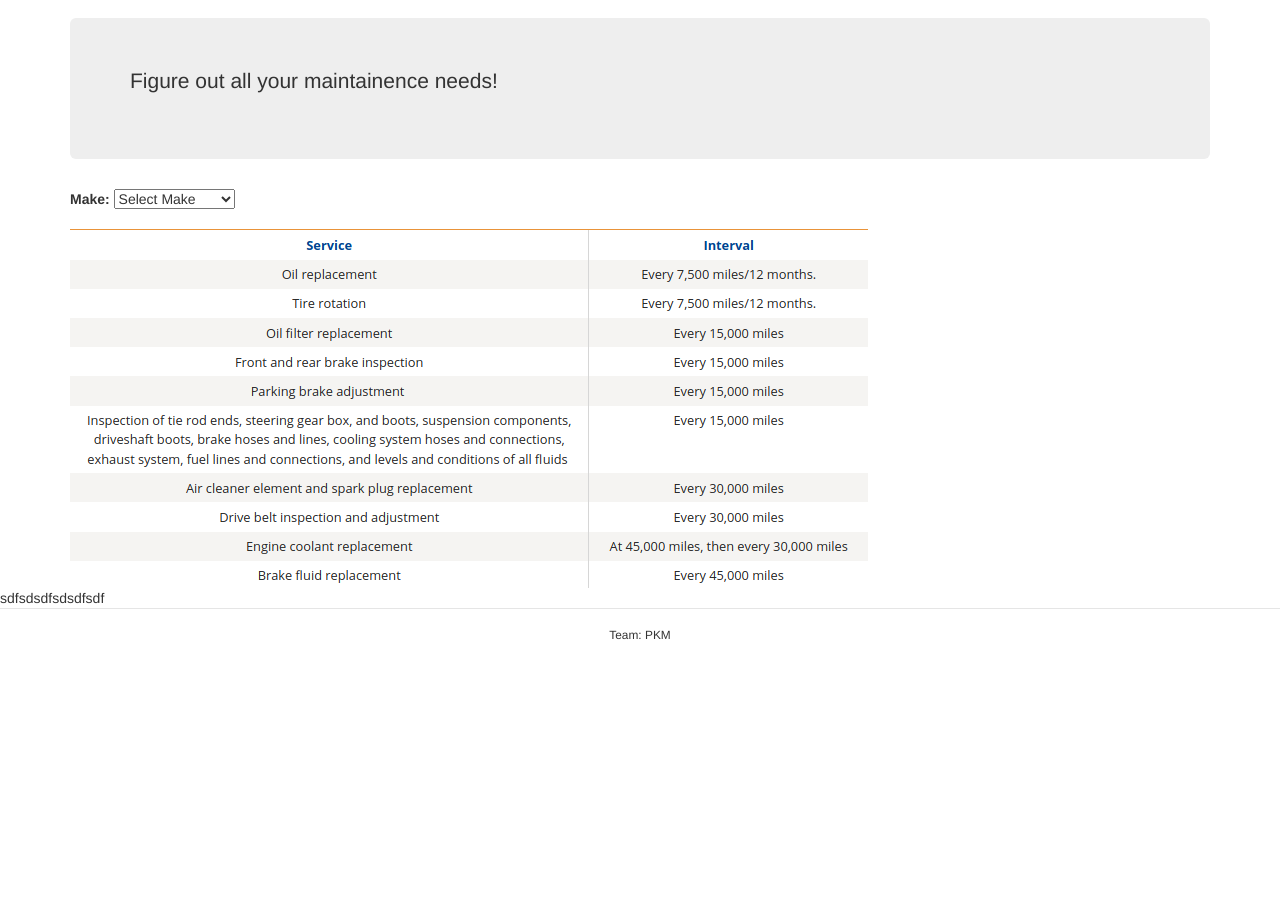
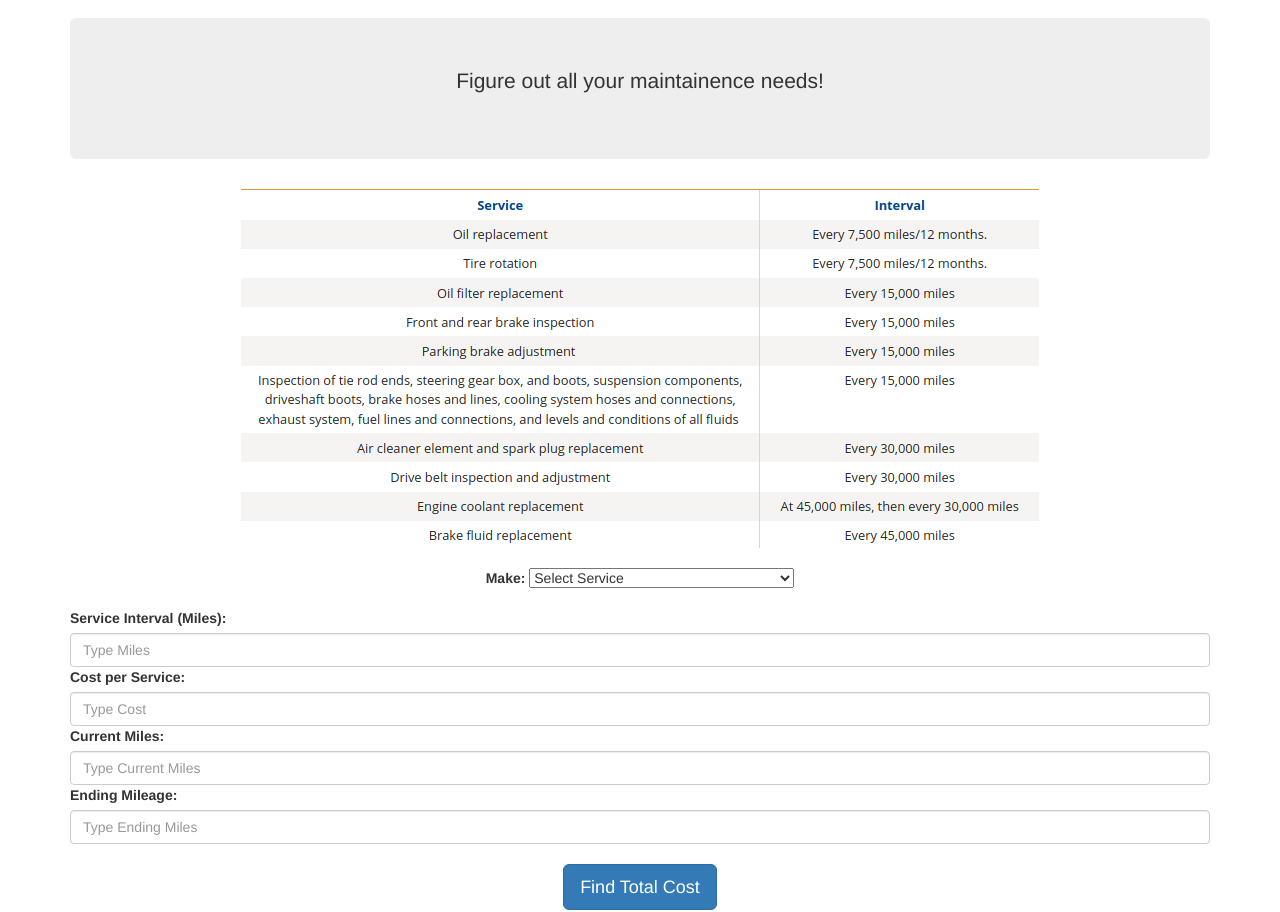
Before and after one commit to michaels107/CarPriceAnalysis, a plain HTML site: page bootstrap/maintainence.html in a window 1280 px wide. Shown: the part 54-966 px from the top of the page. Before the commit the page ends 800 px from the top, so only its background shows below. Drawn offline with nearby package versions, Linux system fonts and the light colour scheme.

Commit message:
CSS and creating front-end of maintence page

```diff
--- a/bootstrap/maintainence.html
+++ b/bootstrap/maintainence.html
@@ -12,14 +12,6 @@
     <script src="https://ajax.googleapis.com/ajax/libs/jquery/1.11.3/jquery.min.js"></script>
     <script type="text/javascript" src="site.js" async></script>
     <script src="js/bootstrap.min.js"></script>
-    <!-- <div class="topnav" id="myTopnav">
-            <a href="index.html" class="active">Final Price Calculation</a>
-            <a href="depreciation.html">Depreciation</a>
-            <a href="maintainence.html">Maintainence</a>
-            <a href="javascript:void(0);" class="icon" onclick="myFunction()">
-              <i class="fa fa-bars"></i>
-            </a>
-          </div> -->
 </head>
 
 <body>
@@ -36,71 +28,72 @@
             </ul>
         </div>
     </nav>
+    <div class="container text-center">
+        <div class="jumbotron">
             <div class="container">
-        <div class="jumbotron">
                 <p> Figure out all your maintainence needs!</p>
             </div>
         </div>
-    <form class="finalpricecalculation">
-        <div class="container">
+    </div>
+    <div class="container text-center">
+        <img src="images\Honda Maintainence.png" alt="Honda Maintainence ">
+    </div>
+
+    <br>
+    <form class="finalmaintainenceprice">
+        <div class="form-row text-center">
+            <div class="col">
                 <div class="form-group">
                     <label class=".control-label">Make:</label>
-                <select name="make" id="make">
-          <option value=""> Select Make </option>
-          <option value="acura">Acura</option>
-          <option value="alfa-romeo">Alfa Romeo</option>
-          <option value="audi">Audi</option>
-          <option value="bentley">Bentley</option>
-          <option value="bmw">BMW</option>
-          <option value="buick">Buick</option>
-          <option value="cadillac">Cadillac</option>
-          <option value="chevrolet">Chevrolet</option>
-          <option value="chrysler">Chrysler</option>
-          <option value="dodge">Dodge</option>
-          <option value="fiat">FIAT</option>
-          <option value="ford">Ford</option>
-          <option value="genesis">Genesis</option>
-          <option value="gmc">GMC</option>
-          <option value="honda">Honda</option>
-          <option value="hyundai">Hyundai</option>
-          <option value="infiniti">INFINITI</option>
-          <option value="jaguar">Jaguar</option>
-          <option value="jeep">Jeep</option>
-          <option value="kia">KIA</option>
-          <option value="land-rover">Land Rover</option>
-          <option value="lexus">Lexus</option>
-          <option value="lincoln">Lincoln</option>
-          <option value="maserati">Maserati</option>
-          <option value="mazda">Mazda</option>
-          <option value="mercedes-benz">Mercedes-Benz</option>
-          <option value="mini">MINI</option>
-          <option value="mitsubishi">Mitsubishi</option>
-          <option value="nissan">Nissan</option>
-          <option value="porsche">Porsche</option>
-          <option value="ram">RAM</option>
-          <option value="subaru">Subaru</option>
-          <option value="tesla">Tesla</option>
-          <option value="toyota">Toyota</option>
-          <option value="volkswagen">Volkswagen</option>
-          <option value="volvo">Volvo</option>
+                    <select name="service" id="service">
+                            <option value=""> Select Service </option>
+                            <option value="Oil Replacement"> Oil Replacement </option>
+                            <option value="Tire Rotation"> Tire Rotation </option>
+                            <option value="Oil Filter Replacement"> Oil Filter Replacement </option>
+                            <option value="Brake Inspection"> Brake Inspection </option>
+                            <option value="Full Inspection"> Full Inspection </option>
+                            <option value="Air Cleaner & Spark Plug Replacement"> Air Cleaner & Spark Plug Replacement </option>
+                            <option value="Drive Belt Inspection/Adjustment"> Drive Belt Inspection/Adjustment </option>
+                            <option value="Engine Coolant Replacement"> Engine Coolant Replacement </option>
+                            <option value="Brake Fluid Replacement"> Brake Fluid Replacement </option>
                         </select>
                 </div>
             </div>
+        </div>
+        <div class="container">
+            <label class=".control-label">Service Interval (Miles):</label>
+            <input class="form-control" id="Service Interval" type="text" placeholder="Type Miles"></input>
+        </div>
+        <div class="container">
+            <label class=".control-label">Cost per Service:</label>
+            <input class="form-control" id="costservice" type="text" placeholder="Type Cost"></input>
+        </div>
+        <div class="container">
+            <label class=".control-label">Current Miles:</label>
+            <input class="form-control" id="miles" type="text" placeholder="Type Current Miles"></input>
+        </div>
+        <div class="container">
+            <label class=".control-label">Ending Mileage:</label>
+            <input class="form-control" id="endmiles" type="text" placeholder="Type Ending Miles"></input>
+        </div>
+    </form>
 
+    <br>
+    <div class=" col text-center">
         <div class="container">
-            <img src="images\Honda Maintainence.png" alt="Honda Maintainence ">
+            <button class="btn btn-primary btn-lg" form="finalmaintainenceprice" type="button" onclick="findFinalMaintainencePrice()">Find Total Cost</button>
         </div>
-
-        <table>
-            <tbody>
-                <tr>
-                    <td>sdfsd</td>
-                    <td>sdfsd</td>
-                    <td>sdfsdf</td>
-                </tr>
-            </tbody>
-        </table>
-
+    </div>
+    <br>
+    <div class="container">
+        <div class="jumbotron">
+            <h3>Final Cost:</h3>
+            <p id="final cost"></p>
+            <br>
+            <h3># of Services:</h3>
+            <p id="services"></p>
+        </div>
+    </div>
 
     <footer id="footer" class="modal-footer">
         <div class="container text-center">
```
Also changed, not shown: bootstrap/index.html (+11 -5 lines). Lines whose indentation alone changed are shown as unchanged.
